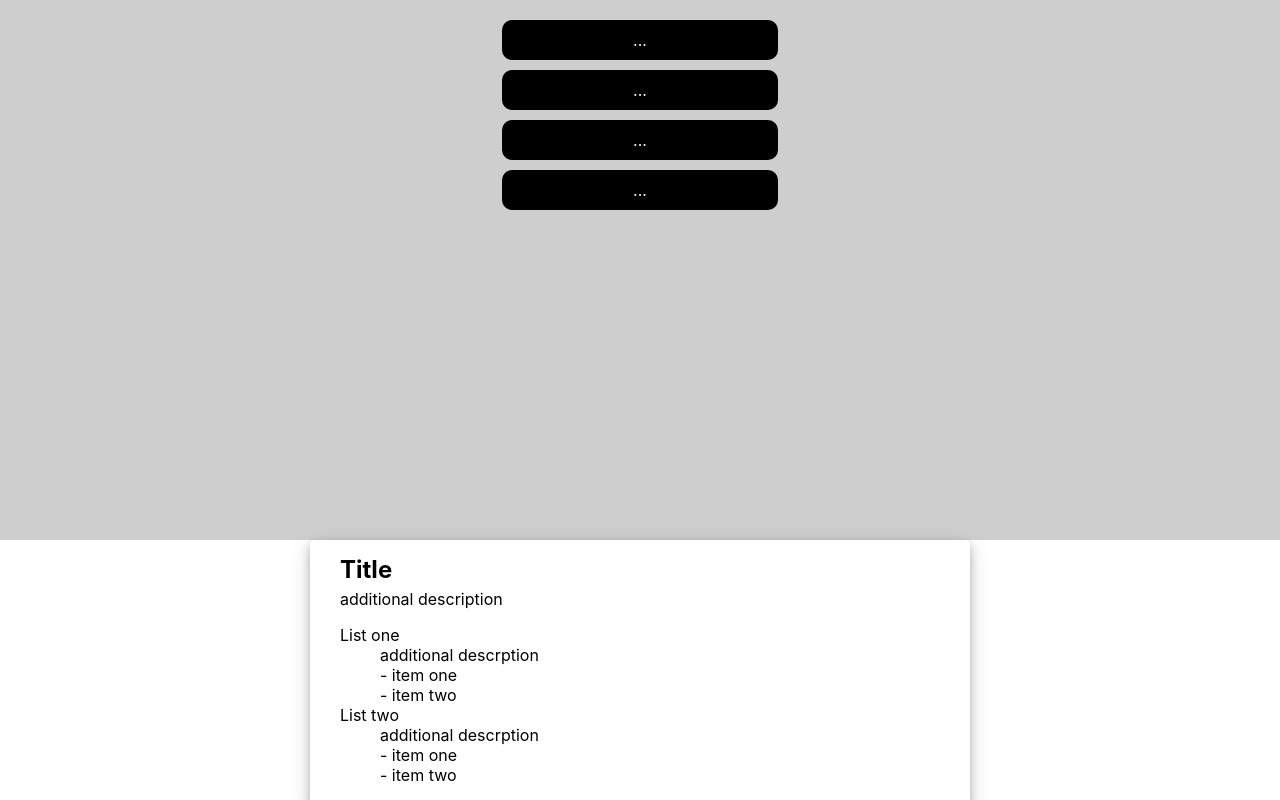
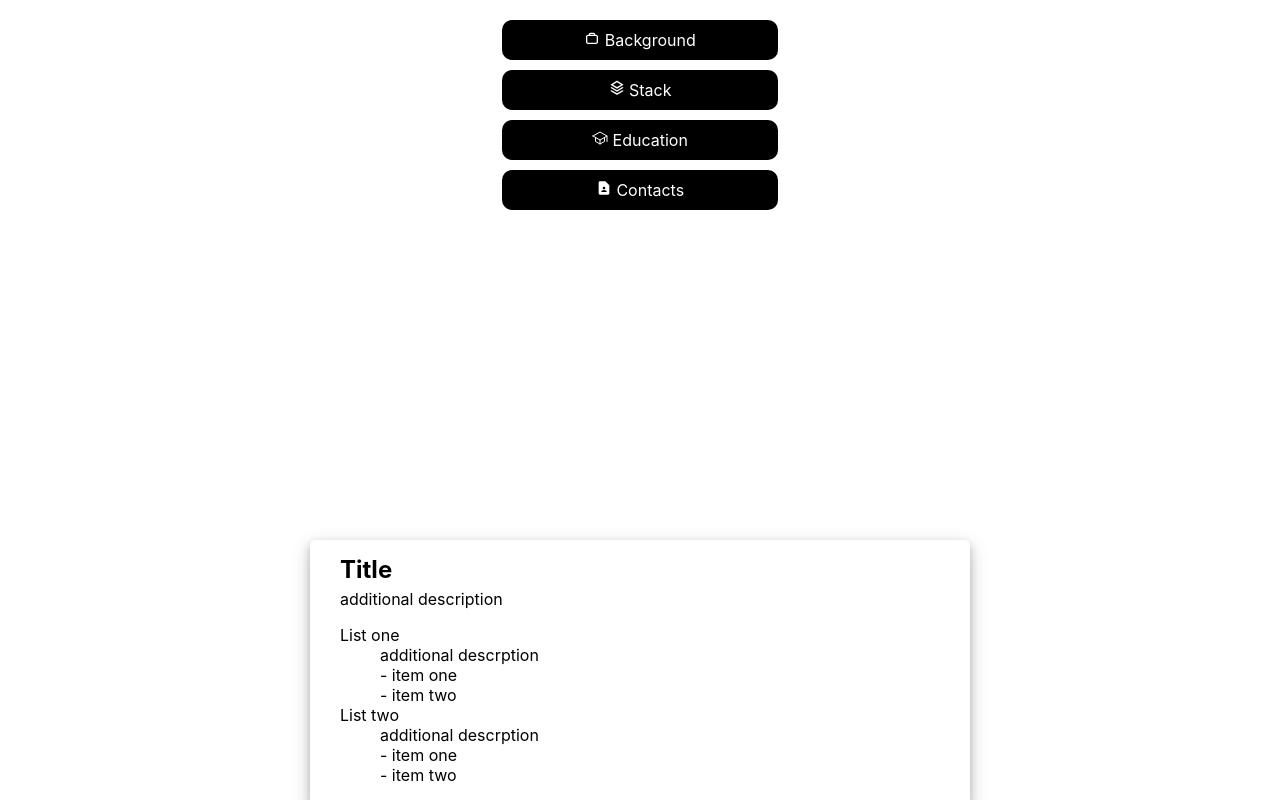
Before and after one commit to dffesalbon/dffesalbon.github.io, a React (Create React App) app: page / in a window 1280 px wide. Shown: the part 260-1060 px from the top of the page. Built offline with nearby package versions, Linux system fonts and the light colour scheme.

Commit message:
add icons and menu

```diff
--- a/package.json
+++ b/package.json
@@ -11,6 +11,7 @@
     "gh-pages": "^3.2.3",
     "react": "^17.0.2",
     "react-dom": "^17.0.2",
+    "react-icons": "^4.3.1",
     "react-scripts": "5.0.0",
     "save-dev": "^0.0.1-security",
     "web-vitals": "^2.1.4"
--- a/src/components/card/Card.css
+++ b/src/components/card/Card.css
@@ -8,7 +8,7 @@
   padding-bottom: 10px;
   border-radius: 5px;
   box-shadow: 0 4px 8px 0 rgba(0, 0, 0, 0.2), 0 6px 20px 0 rgba(0, 0, 0, 0.19);
-  margin-bottom: 20px;
+  margin-bottom: 50px;
 }
 
 .title {
--- a/src/components/content/Content.js
+++ b/src/components/content/Content.js
@@ -8,8 +8,8 @@ const Content = () => {
     <>
       <div className="app-content">
         <Card />
+        <Stack />
         <Card />
-        <Stack />
         <Contact />
       </div>
     </>
--- a/src/components/main/Main.css
+++ b/src/components/main/Main.css
@@ -1,7 +1,6 @@
 .main-page {
   width: 100vw;
   height: 100vh;
-  background-color: rgb(206, 206, 206);
   overflow-x: hidden;
 }
 
--- a/src/components/main/Main.js
+++ b/src/components/main/Main.js
@@ -1,14 +1,26 @@
 import "./Main.css";
+import { IoSchoolOutline } from "react-icons/io5";
+import { CgWorkAlt } from "react-icons/cg";
+import { RiStackLine } from "react-icons/ri";
+import { MdContactPage } from "react-icons/md";
 
 const Main = () => {
   return (
     <>
       <div className="main-page">
         <div className="main-menu">
-          <div className="menu-item">...</div>
-          <div className="menu-item">...</div>
-          <div className="menu-item">...</div>
-          <div className="menu-item">...</div>
+          <div className="menu-item">
+            <CgWorkAlt /> Background
+          </div>
+          <div className="menu-item">
+            <RiStackLine /> Stack
+          </div>
+          <div className="menu-item">
+            <IoSchoolOutline /> Education
+          </div>
+          <div className="menu-item">
+            <MdContactPage /> Contacts
+          </div>
         </div>
       </div>
     </>
```
Also changed, not shown: 1 other file (tests, documents, lock files or other folders).
